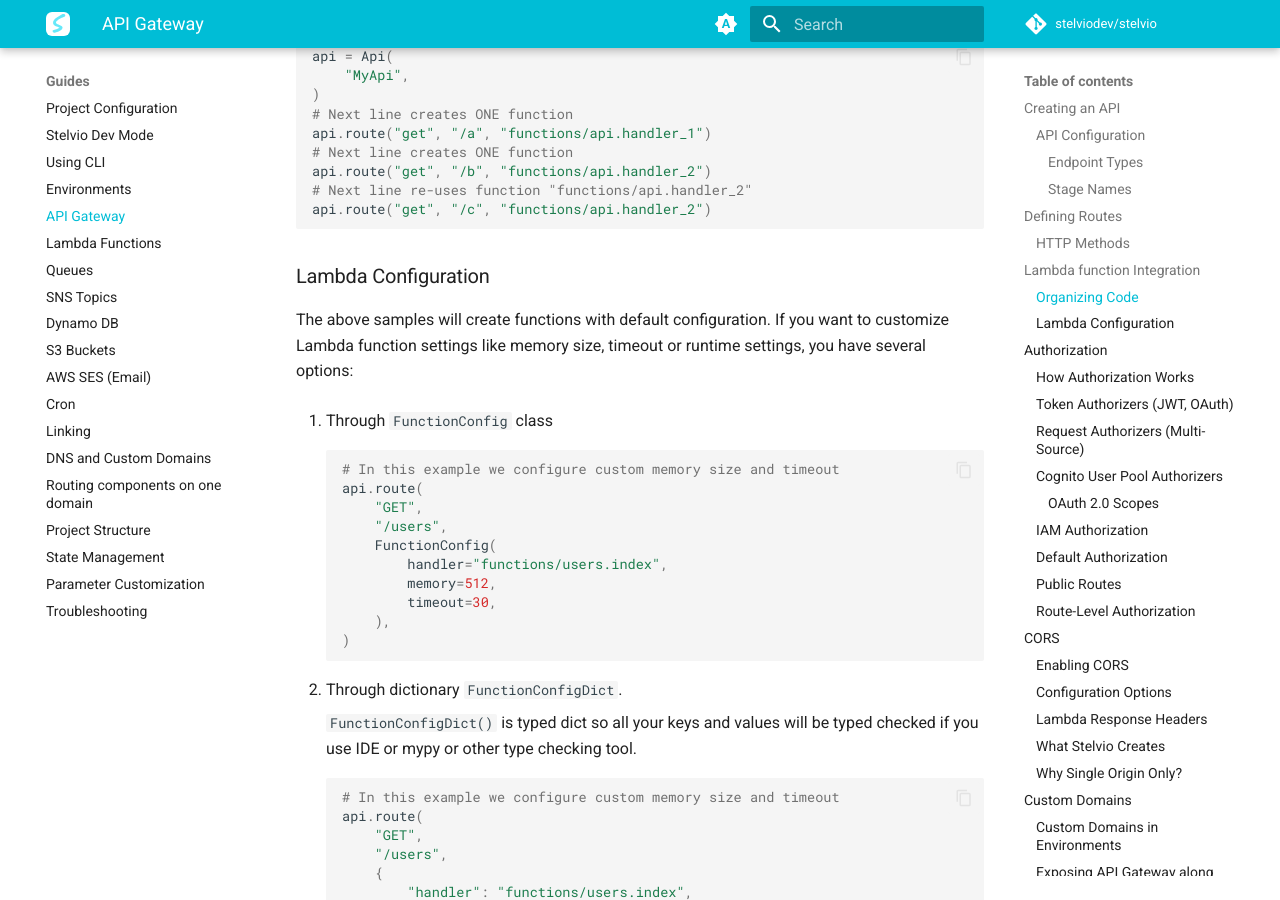
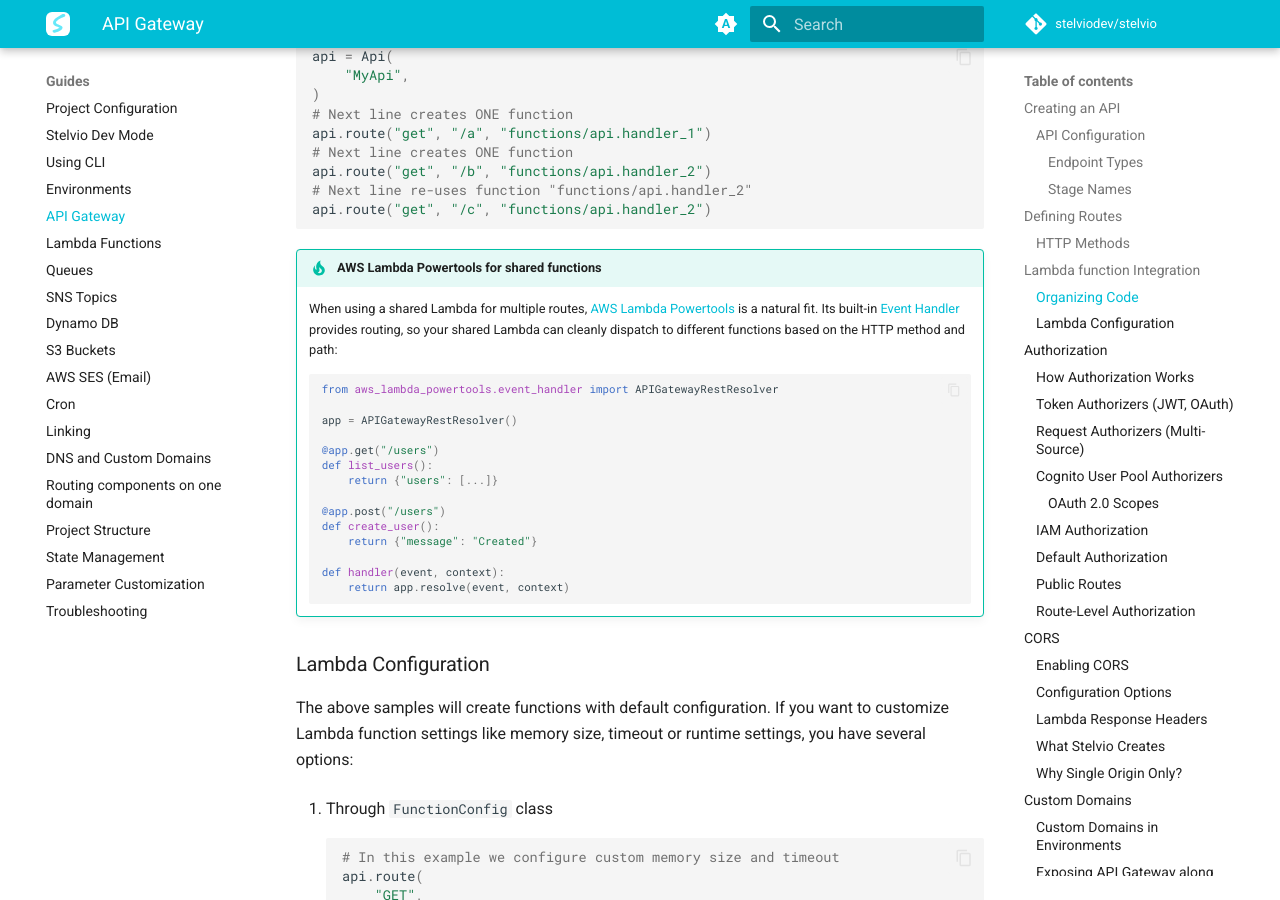
Before and after one commit to stelviodev/stelvio, an MkDocs documentation site: the page built from docs/guides/api-gateway.md, in a window 1280 px wide and 900 px high, scrolled down 4974 px. Built offline with MkDocs 1.6.1 and Material for MkDocs 9.7.7, drawn with Linux system fonts in a browser that asks for light colours; comment, search, counter and statistics services are not loaded.

Commit message:
docs: add powertools tip to api gateway shared lambda section

````diff
--- a/docs/guides/api-gateway.md
+++ b/docs/guides/api-gateway.md
@@ -244,6 +244,29 @@ api.route("get", "/b", "functions/api.handler_2")
 api.route("get", "/c", "functions/api.handler_2")
 ```
 
+
+!!! tip "AWS Lambda Powertools for shared functions"
+    When using a shared Lambda for multiple routes, [AWS Lambda Powertools](https://docs.powertools.aws.dev/lambda/python/latest/)
+    is a natural fit. Its built-in [Event Handler](https://docs.powertools.aws.dev/lambda/python/latest/core/event_handler/api_gateway/)
+    provides routing, so your shared Lambda can cleanly dispatch to different
+    functions based on the HTTP method and path:
+
+    ```python
+    from aws_lambda_powertools.event_handler import APIGatewayRestResolver
+
+    app = APIGatewayRestResolver()
+
+    @app.get("/users")
+    def list_users():
+        return {"users": [...]}
+
+    @app.post("/users")
+    def create_user():
+        return {"message": "Created"}
+
+    def handler(event, context):
+        return app.resolve(event, context)
+    ```
 
 ### Lambda Configuration
 
````
